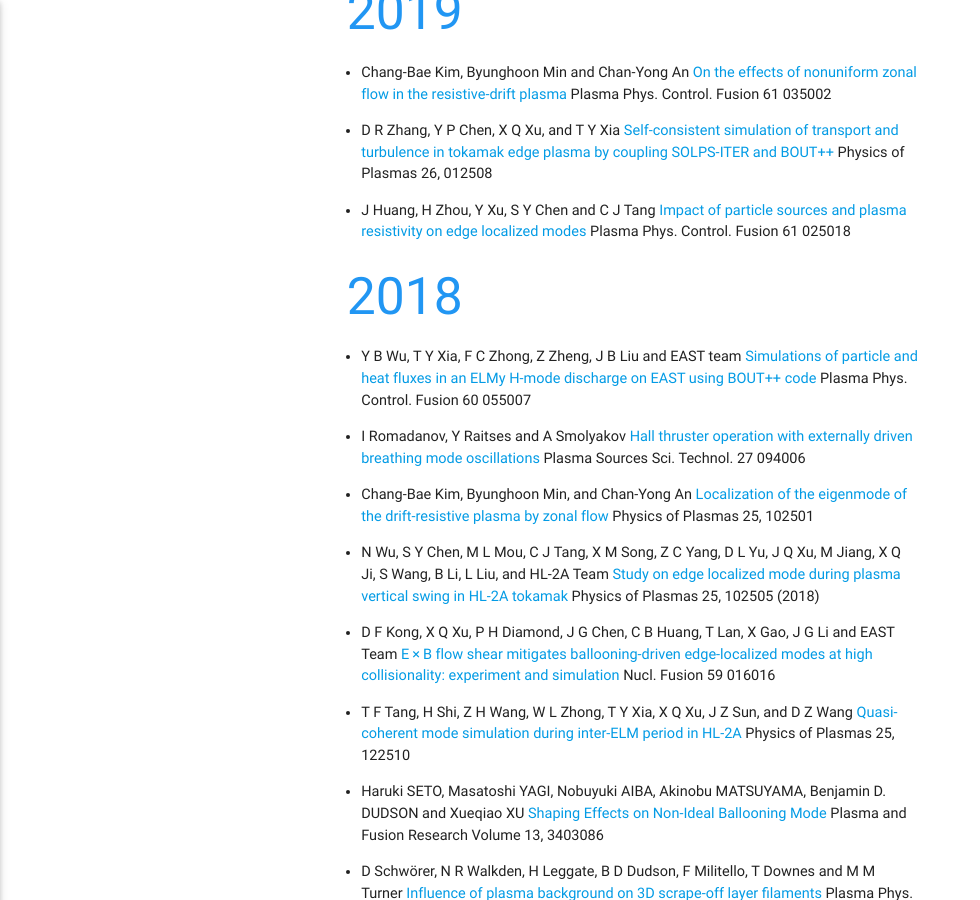
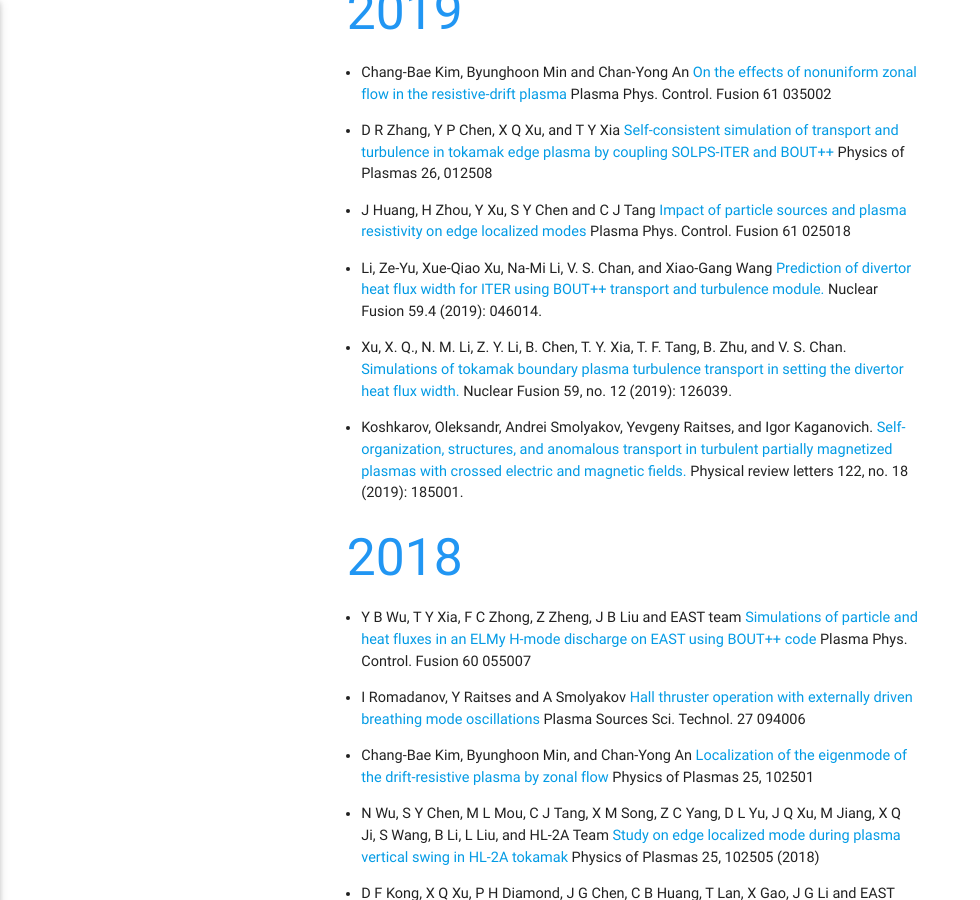
Before and after one commit to boutproject/boutproject.github.io, a Jekyll site: the page built from publications/index.md, in a window 1280 px wide and 900 px high, scrolled down 459 px. Shown: the whole window, without its empty margins (0-980 px from the left). Built offline with Jekyll 4.4.1, drawn with Linux system fonts in a browser that asks for light colours.

Commit message:
Add some publications from 2019

```diff
--- a/publications/index.md
+++ b/publications/index.md
@@ -17,6 +17,9 @@ nav-state: publications
 * Chang-Bae Kim, Byunghoon Min and Chan-Yong An [On the effects of nonuniform zonal flow in the resistive-drift plasma](https://doi.org/10.1088/1361-6587/aaf622) Plasma Phys. Control. Fusion 61 035002
 * D R Zhang, Y P Chen, X Q Xu, and T Y Xia [Self-consistent simulation of transport and turbulence in tokamak edge plasma by coupling SOLPS-ITER and BOUT++](https://doi.org/10.1063/1.5084093) Physics of Plasmas 26, 012508
 * J Huang, H Zhou, Y Xu, S Y Chen and C J Tang [Impact of particle sources and plasma resistivity on edge localized modes](https://doi.org/10.1088/1361-6587/aaf410) Plasma Phys. Control. Fusion 61 025018
+* Li, Ze-Yu, Xue-Qiao Xu, Na-Mi Li, V. S. Chan, and Xiao-Gang Wang [Prediction of divertor heat flux width for ITER using BOUT++ transport and turbulence module.](https://doi.org/10.1088/1741-4326/ab0184) Nuclear Fusion 59.4 (2019): 046014.
+* Xu, X. Q., N. M. Li, Z. Y. Li, B. Chen, T. Y. Xia, T. F. Tang, B. Zhu, and V. S. Chan. [Simulations of tokamak boundary plasma turbulence transport in setting the divertor heat flux width.](https://doi.org/10.1088/1741-4326/ab430d) Nuclear Fusion 59, no. 12 (2019): 126039.
+* Koshkarov, Oleksandr, Andrei Smolyakov, Yevgeny Raitses, and Igor Kaganovich. [Self-organization, structures, and anomalous transport in turbulent partially magnetized plasmas with crossed electric and magnetic fields.](10.1103/PhysRevLett.122.185001) Physical review letters 122, no. 18 (2019): 185001.
 
 2018
 ----
```
